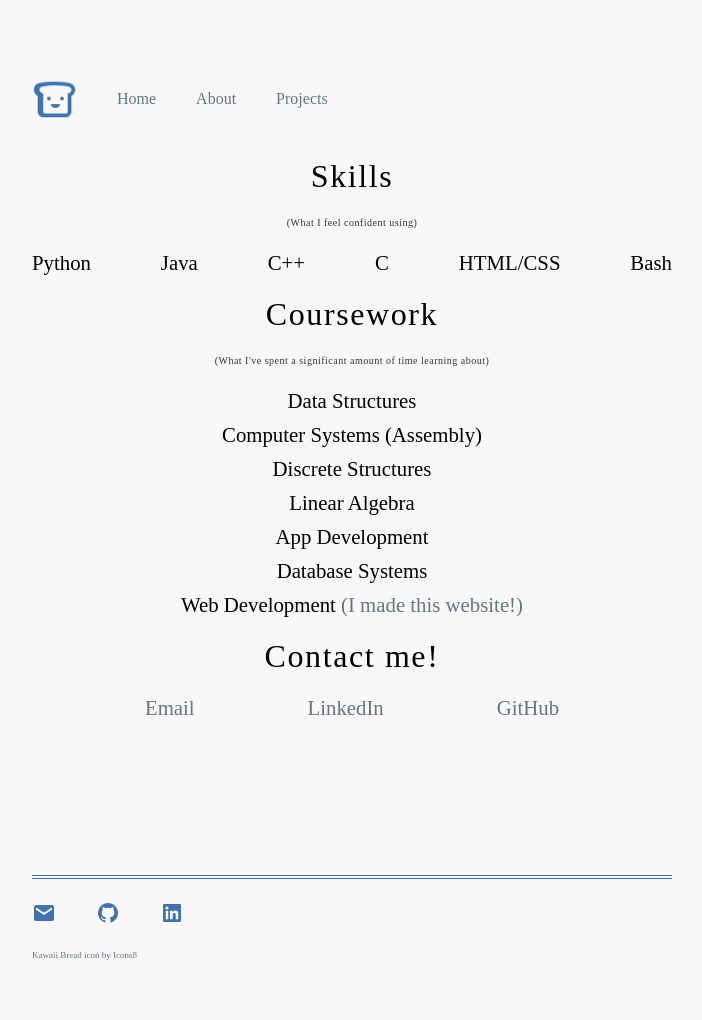
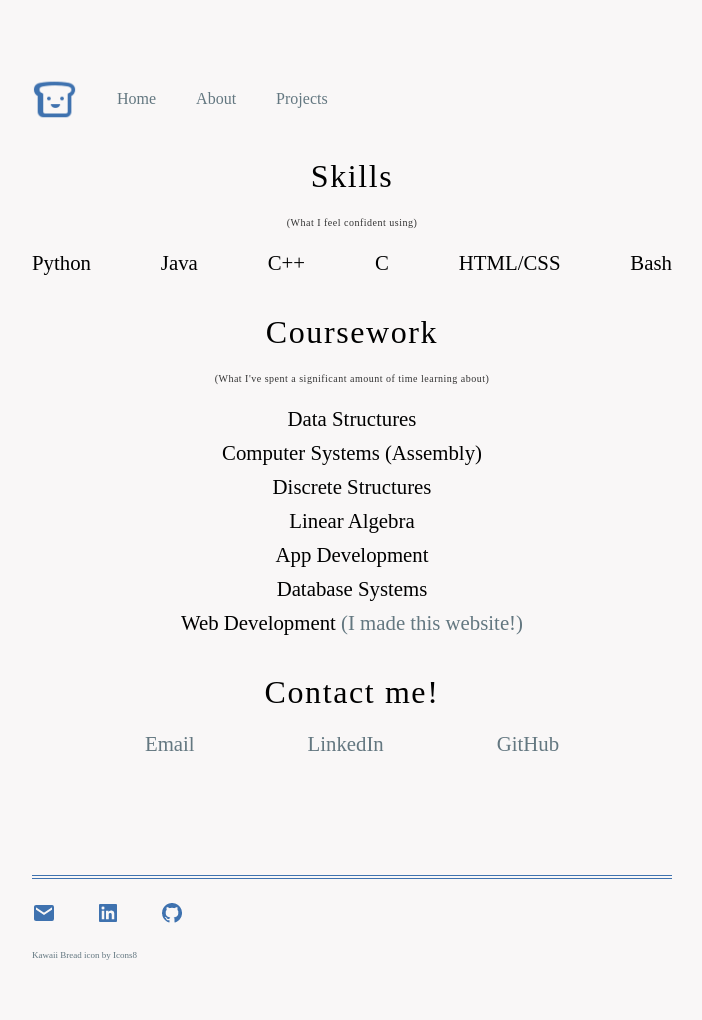
Before and after one commit to JayOrten/jayorten.github.io, a Jekyll site: the page built from about/index.html, in a window 1280 px wide. Shown: the whole page, without its empty margins (288-990 px from the left). Built offline with Jekyll 4.4.1, drawn with Linux system fonts in a browser that asks for light colours.

Commit message:
update css

```diff
--- a/_layouts/default.html
+++ b/_layouts/default.html
@@ -18,13 +18,13 @@
 
 		</div><!-- /.container -->
 		<footer>
-	    	<ul>
-				<li><a href="mailto:jay.orten@gmail.com"><img src="{{ site.baseurl }}/assets/images/envelope-solid-24.png"></a></li>
-	        	<li><a href="https://github.com/jayorten"><img src="{{ site.baseurl }}/assets/images/github-logo-24.png"/></a></li>
-				<li><a href="https://www.linkedin.com/in/jayorten/"><img src="{{ site.baseurl }}/assets/images/linkedin-square-logo-24.png"/></a></li>
+			<ul>
+				<li><a href="mailto:jay.orten@gmail.com" target="_blank"><img src="{{ site.baseurl }}/assets/images/envelope-solid-24.png"></a></li>
+				<li><a href="https://www.linkedin.com/in/jayorten/ target="_blank""><img src="{{ site.baseurl }}/assets/images/linkedin-square-logo-24.png" /></a></li>
+				<li><a href="https://github.com/jayorten target="_blank""><img src="{{ site.baseurl }}/assets/images/github-logo-24.png" /></a></li>
 			</ul>
 			<div class="source">
-				<a href="https://icons8.com/icon/119927/kawaii-bread">Kawaii Bread icon by Icons8</a>
+				<a href="https://icons8.com/icon/119927/kawaii-bread target="_blank"">Kawaii Bread icon by Icons8</a>
 			</div>
 		</footer>
 	</body>
--- a/about/index.html
+++ b/about/index.html
@@ -2,7 +2,7 @@
 layout: default
 title: About
 ---
-<div>
+<div class="section">
     <h3>Skills</h3>
     <p class="smallText">(What I feel confident using)</p>
     <ul class="skillList">
@@ -15,7 +15,7 @@ title: About
     </ul>
 </div>
 
-<div>
+<div class="section">
     <h3>Coursework</h3>
     <p class="smallText">(What I've spent a significant amount of time learning about)</p>
     <ul class="courseList">
@@ -29,7 +29,7 @@ title: About
     </ul>
 </div>
 
-<div>
+<div class="section">
     <h3>Contact me!</h3>
     <ul class="skillList contactList">
         <li><a href="mailto:jay.orten@gmail.com" target="_blank">Email</a></li>
--- a/css/styles.css
+++ b/css/styles.css
@@ -120,3 +120,7 @@ ul.posts li {
 .contactList {
     justify-content: space-evenly;
 }
+
+.section {
+    margin-bottom: 50px;
+}
```
